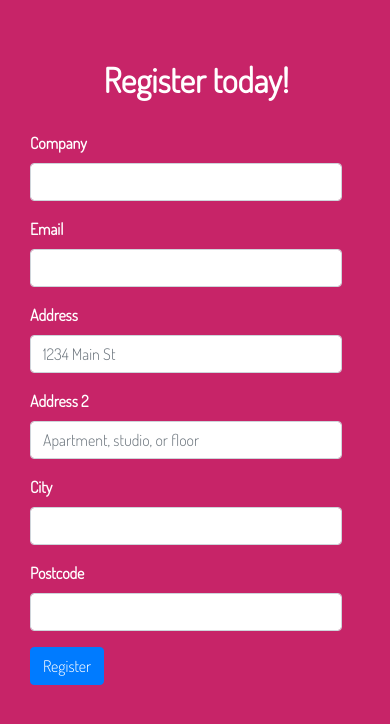
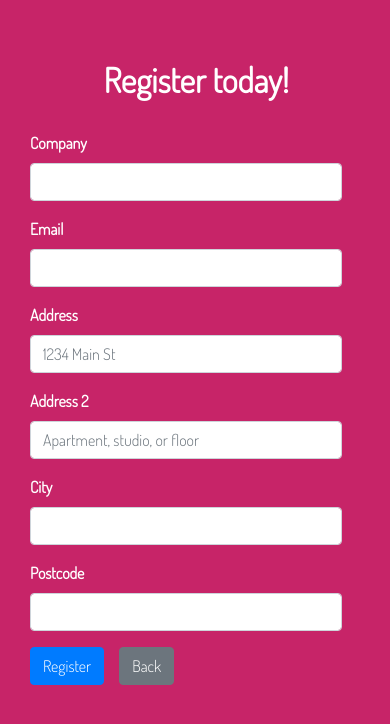
Before and after one commit to Codenatics/why-waste-frontend, a React (Create React App) app: page /Register in a window 390 px wide. Shown: the top 724 px of the page. Built offline with nearby package versions, Linux system fonts and the light colour scheme.

Commit message:
minor changes to css

```diff
--- a/src/assets/Register.css
+++ b/src/assets/Register.css
@@ -1,4 +1,4 @@
-form {
+.register-form {
     position: absolute;
     left: 20%;
     width: 50%;
@@ -7,17 +7,20 @@ form {
     color: white;
     font-weight: 600;
 }
-header {
+.register-form header {
     margin: 30px;
 }
 
-h1 {
+.register-form h1 {
     color:white;
     text-align: center;
 }
+.btn-secondary{
+    margin-left: 15px;
+}
 
 @media (max-width:500px){
-    form{
+    .register-form{
         width:80%;
         position: absolute;
         left:0;
--- a/src/components/pages/Register.js
+++ b/src/components/pages/Register.js
@@ -1,14 +1,13 @@
 import React from "react";
 import "../../assets/Register.css";
+import { Link } from "react-router-dom";
 
 function RegisterForm() {
     return (
-
-        <form>
-
-        <header>
-            <h1>Register today!</h1>
-        </header>
+        <form className="register-form">
+            <header>
+                <h1>Register today!</h1>
+            </header>
 
             <div class="form-row">
                 <div class="form-group col-md-6">
@@ -40,6 +39,7 @@ function RegisterForm() {
                 </div>
             </div>
             <button type="submit" class="btn btn-primary">Register</button>
+            <Link to="/"><button type="submit" class="btn btn-secondary">Back</button></Link>
         </form>
     )
 }
```
